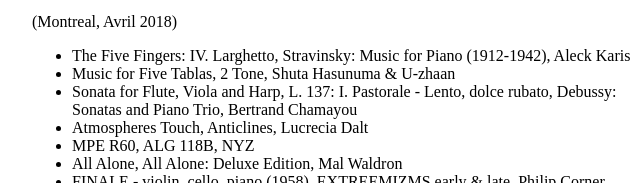
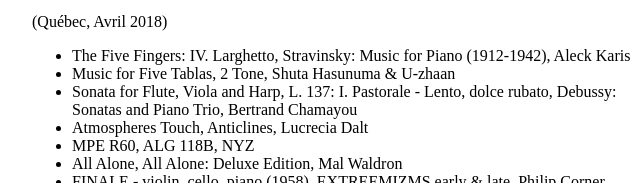
Before and after one commit to beytiskimu/beytiskimu.github.io, a plain HTML site: page voeux/2019/index.html in a window 1280 px wide. Shown: the part 562-745 px from the top of the page, 308-948 px from the left. Drawn offline with Linux system fonts and the light colour scheme.

Commit message:
Fix error in caption

```diff
--- a/voeux/2019/index.html
+++ b/voeux/2019/index.html
@@ -9,7 +9,7 @@
       <p>Meilleurs voeux pour 2019!</p>
       <img src="https://raw.githubusercontent.com/beytiskimu/beytiskimu.github.io/master/voeux/2019/montreal.600.jpg"/>
       <iframe width="100%" height="60" src="https://www.mixcloud.com/widget/iframe/?hide_cover=1&mini=1&feed=%2Fpiotch%2Ftower%2F" frameborder="0" ></iframe>
-      <p>(Montreal, Avril 2018)</p>
+      <p>(Québec, Avril 2018)</p>
       <ul>
         <li>The Five Fingers: IV. Larghetto, Stravinsky: Music for Piano (1912-1942), Aleck Karis</li>
         <li>Music for Five Tablas, 2 Tone, Shuta Hasunuma & U-zhaan</li>
```
